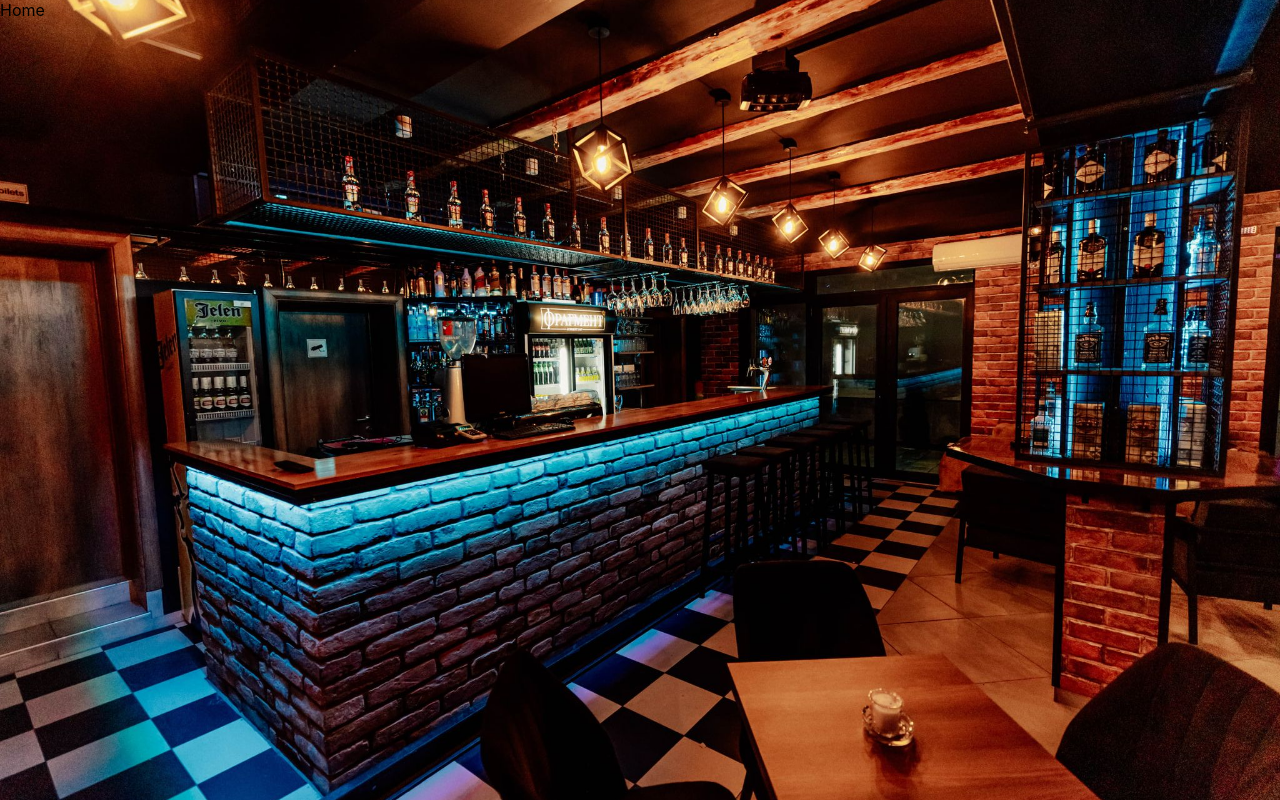
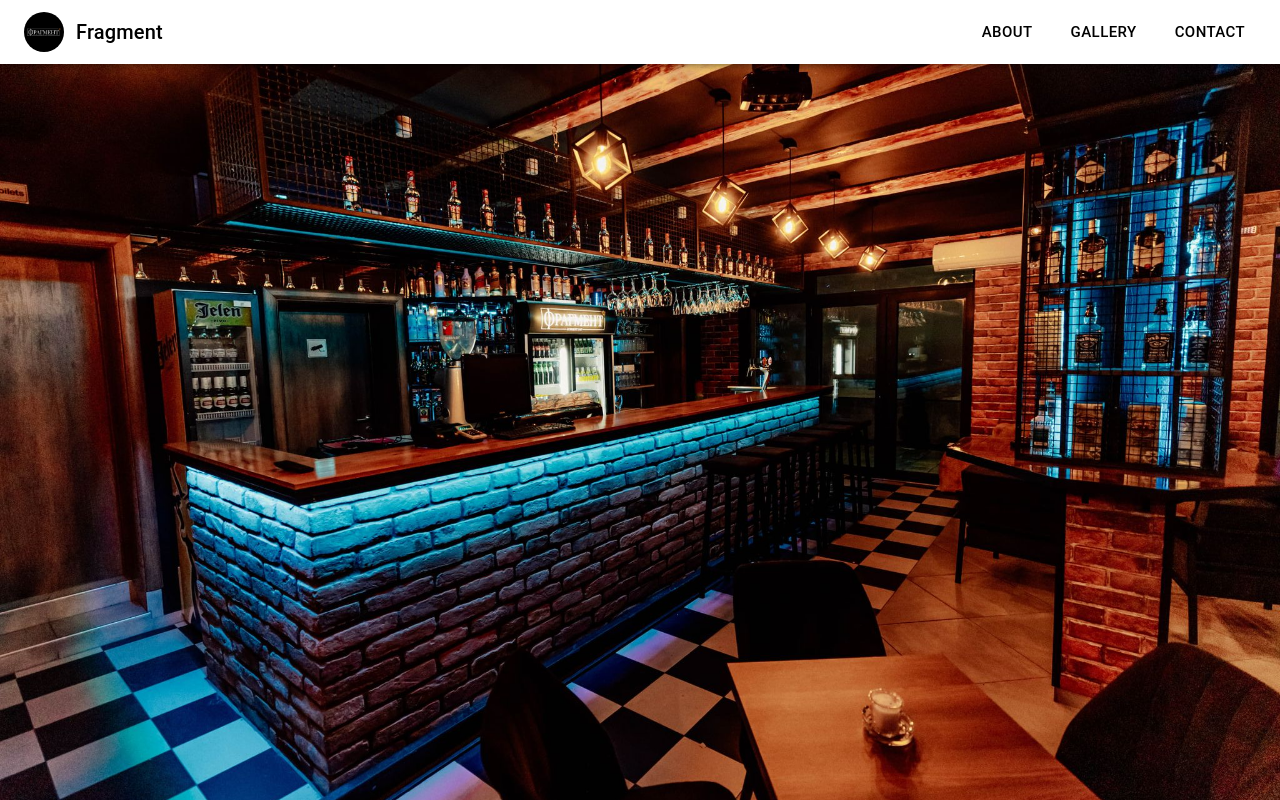
Before and after one commit to marijanaravnjak/fragment_bar, a React (Create React App) app: page / in a window 1280 px wide. Built offline with nearby package versions, Linux system fonts and the light colour scheme.

Commit message:
feat(#4): Create Nav

```diff
--- a/src/App/Router/Home/Home.jsx
+++ b/src/App/Router/Home/Home.jsx
@@ -1,8 +1,10 @@
 import React, { memo } from 'react'
+import Navbar from '../../../components/Navbar/Navbar'
 
 const Home = () => {
     return (
-        <div>Home</div>
+
+        <div><Navbar/></div>
     )
 }
 export default memo(Home)
--- a/src/App/Router/Router.jsx
+++ b/src/App/Router/Router.jsx
@@ -2,6 +2,9 @@ import React, { Suspense } from 'react'
 import { Routes, Route } from 'react-router-dom'
 import PropTypes from 'prop-types'
 import { Typography } from '@mui/material'
+import About from '../../components/About'
+import Gallery from '../../components/Gallery'
+import Contact from '../../components/Contact/Contact'
 
 const Home = React.lazy(() => import('./Home'))
 
@@ -17,7 +20,10 @@ const Router = ({ isLoading }) => {
         <div>
             <Suspense fallback='Loading...'>
                 <Routes>
-                <Route key='home' path='/' element={<Home />} />
+                    <Route key='home' path='/' element={<Home />} />
+                    <Route key='about' path='/about' element={<About />} />
+                    <Route key='gallery' path='/gallery' element={<Gallery />} />
+                    <Route key='contact' path='/contact' element={<Contact />} />
                 </Routes>
             </Suspense>
         </div>
--- /dev/null
+++ b/src/components/About/About.jsx
@@ -0,0 +1,9 @@
+import React from 'react'
+
+const About = () => {
+    return (
+        <div>About</div>
+    )
+}
+
+export default About
--- /dev/null
+++ b/src/components/About/index.js
@@ -0,0 +1 @@
+export {default} from './About'
--- /dev/null
+++ b/src/components/Contact/Contact.jsx
@@ -0,0 +1,9 @@
+import React from 'react';
+
+const Contact = () => {
+    return (
+        <div>Contact</div>
+    )
+}
+
+export default Contact;
--- /dev/null
+++ b/src/components/Contact/index.js
@@ -0,0 +1 @@
+export {default} from'./Contact'
--- /dev/null
+++ b/src/components/Gallery/Gallery.jsx
@@ -0,0 +1,9 @@
+import React from 'react';
+
+const Gallery = () => {
+    return (
+        <div>Gallery</div>
+    )
+}
+
+export default Gallery;
--- /dev/null
+++ b/src/components/Gallery/index.js
@@ -0,0 +1 @@
+export {default} from'./Gallery'
--- /dev/null
+++ b/src/components/Navbar/Navbar.jsx
@@ -0,0 +1,41 @@
+import React from 'react'
+import { Link } from 'react-router-dom'
+import { Avatar, AppBar, Button, IconButton, Stack, Toolbar, Typography, } from '@mui/material'
+
+const Navbar = () => {
+    return (
+        <AppBar position='static' color='inherit'>
+            <Toolbar>
+                <IconButton size='large' edge='start' color='inherit' aria-label='logo'>
+                    <Avatar src='/fragment-naziv.jpg' />
+                </IconButton>
+                <Typography variant='h6' component='div' sx={{ flexGrow: 1 }}>Fragment</Typography>
+                <Stack direction='row' spacing={2}>
+                    <Button
+                        LinkComponent={Link}
+                        to='/about'
+                        size='large'
+                        color='inherit'>
+                        About
+                    </Button>
+                    <Button
+                        LinkComponent={Link}
+                        to='/gallery'
+                        size='large'
+                        color='inherit'>
+                        Gallery
+                    </Button>
+                    <Button
+                        LinkComponent={Link}
+                        to='/contact'
+                        size='large'
+                        color='inherit'>
+                        Contact
+                    </Button>
+                </Stack>
+            </Toolbar>
+        </AppBar>
+    )
+}
+
+export default Navbar
--- /dev/null
+++ b/src/components/Navbar/index.js
@@ -0,0 +1 @@
+export { default } from './Navbar'
```
